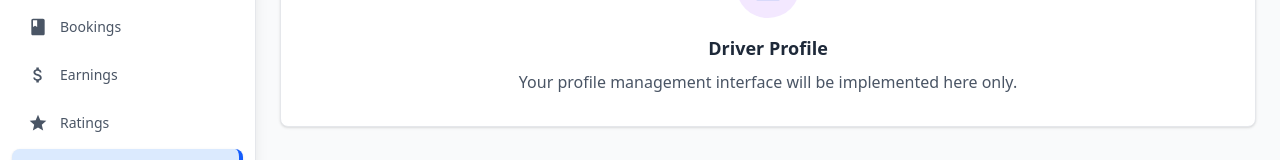
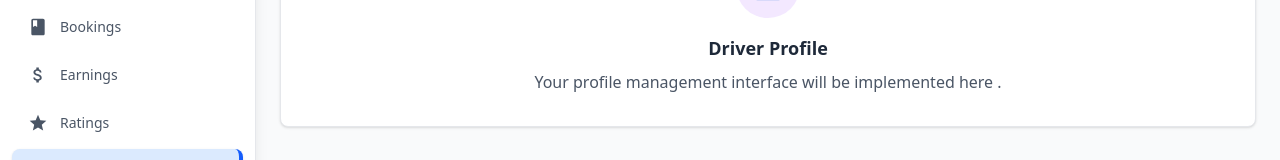
Before and after one commit to Aniketverma2005/Moveryy-Web-Version, a React (Vite) app: page /transport/profile in a window 1280 px wide. Shown: the part 195-355 px from the top of the page. Built offline with nearby package versions, Linux system fonts and the light colour scheme.

Commit message:
commitcommit

```diff
--- a/src/Pages/Transport/Profile.jsx
+++ b/src/Pages/Transport/Profile.jsx
@@ -14,7 +14,7 @@
             <span className="text-purple-600 text-2xl">👤</span>
           </div>
           <h3 className="text-lg font-semibold text-gray-800 mb-2">Driver Profile</h3>
-          <p className="text-gray-600">Your profile management interface will be implemented here only.</p>
+          <p className="text-gray-600">Your profile management interface will be implemented here .</p>
         </div>
       </div>
     </div>
```
